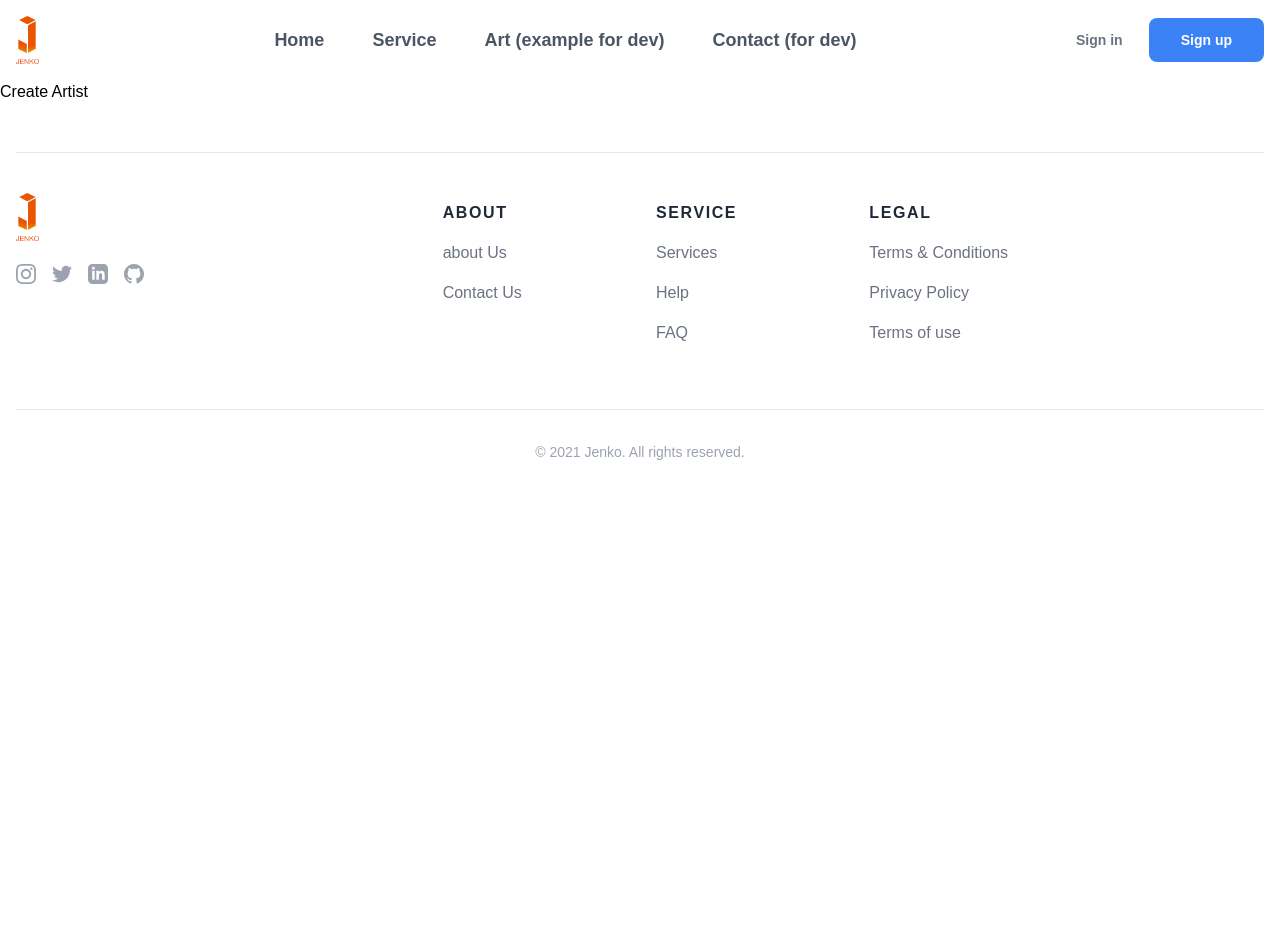
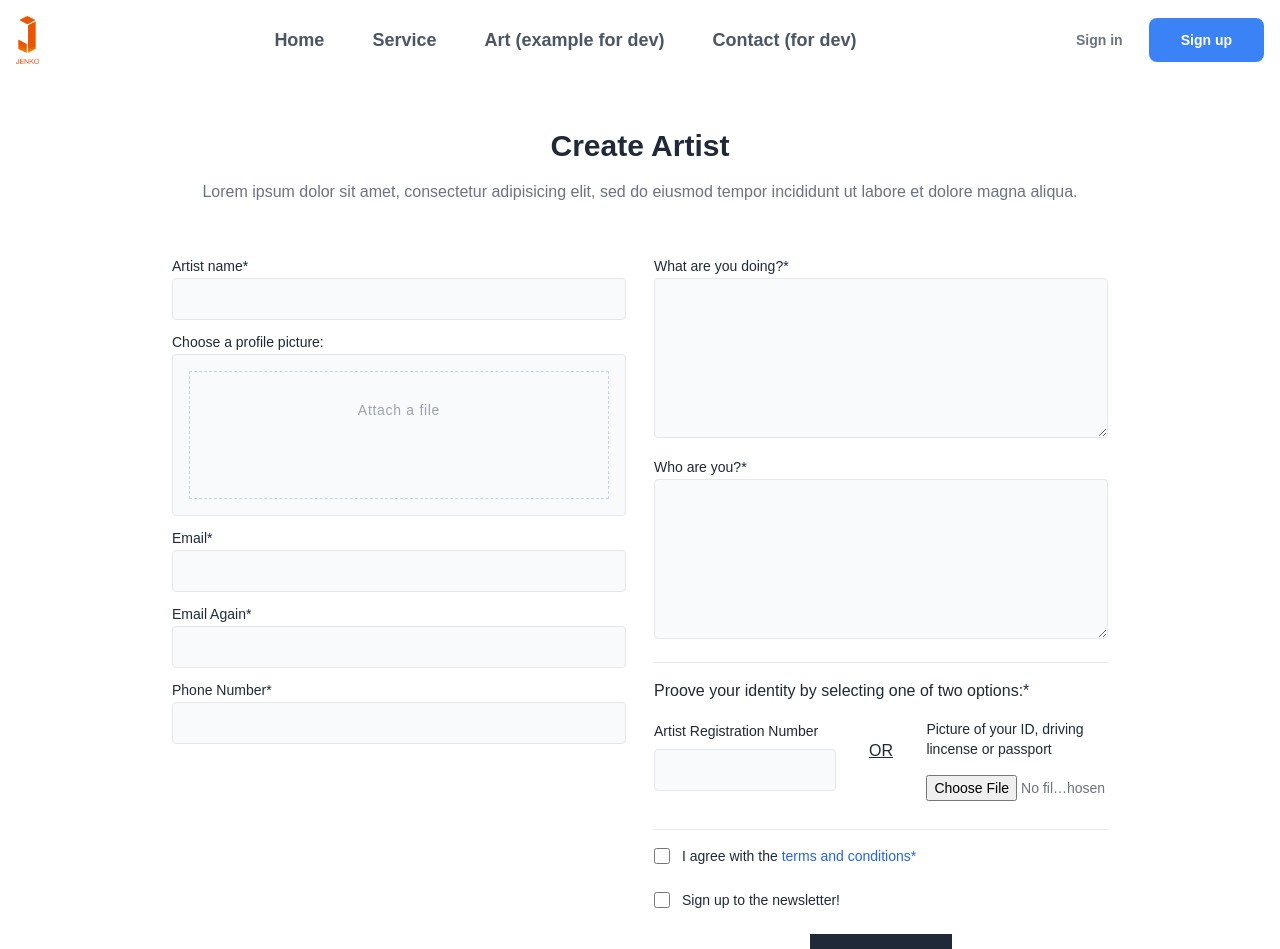
Before and after one commit to ivanZhuravlov/ntf-projj, a Vue app in the folder front/: page /new/artist in a window 1280 px wide. Shown: the top 949 px of the page. Before the commit the page ends 800 px from the top, so only its background shows below. Built offline with nearby package versions, Linux system fonts and the light colour scheme.

Commit message:
update create artists

```diff
--- a/front/src/views/CreateArtist.vue
+++ b/front/src/views/CreateArtist.vue
@@ -1,12 +1,127 @@
 <template>
-  <div class="create-artist">
+  <div id="create-artist">
     <Header />
-   <h1>Create Artist</h1>
+    <div class="bg-white py-6 sm:py-8 lg:py-12 flex items-center">
+      <div class="px-4 md:px-8  mx-auto">
+        <!-- text - start -->
+        <div class="mb-10 md:mb-16">
+          <h2 class="text-gray-800 text-2xl lg:text-3xl font-bold text-center mb-4 md:mb-6">Create Artist</h2>
+
+          <p class="max-w-proce text-gray-500 md:text-lg text-center mx-auto">
+            Lorem ipsum dolor sit amet, consectetur adipisicing elit, sed do eiusmod
+            tempor incididunt ut labore et dolore magna aliqua.
+          </p>
+        </div>
+        <!-- text - end -->
+
+        <!-- form - start -->
+        <form class="text-gray-800 sm:grid grid-cols-2 w-9/12 md:grid grid-cols-2 w-9/12 lg:grid grid-cols-2 w-9/12 gap-7 mx-auto ">
+
+          <div>
+
+          <div>
+            <label for="artist-name" class="inline-block text-sm sm:text-base mt-3">Artist name*</label>
+            <input required="true" name="artist-name" class="w-full bg-gray-50 border focus:ring ring-indigo-300 rounded outline-none transition duration-100 px-3 py-2" />
+          </div>
+
+            <!-- TODO : Preview the picture -->
+          <label class="inline-block text-sm sm:text-base mt-3">Choose a profile picture:</label>
+            <div class="w-full justify-start">
+              <div class="rounded border bg-gray-50">
+                <div class="m-4">
+                  <div class="flex items-center justify-center w-full">
+                    <label class="flex flex-col w-full h-32 border border-indigo-200 border-dashed hover:bg-gray-100 hover:border-gray-300">
+                      <div class="flex flex-col items-center justify-center pt-7">
+                        <p class="text-sm tracking-wider text-gray-400 group-hover:text-gray-600">Attach a file</p>
+                      </div>
+                      <input type="file" accept="image/png, image/jpeg" required="true" name="profile-picture" class="opacity-0" />
+                    </label>
+                  </div>
+                </div>
+              </div>
+            </div>
+
+          <div>
+            <label for="email" class="inline-block text-sm sm:text-base mt-3">Email*</label>
+            <input required="true" type="email" name="email" class="w-full bg-gray-50  border focus:ring ring-indigo-300 rounded outline-none transition duration-100 px-3 py-2" />
+          </div>
+
+          <div>
+            <label for="email-confirmation" class="inline-block text-sm sm:text-base mt-3">Email Again*</label>
+            <input required="true" type="email" name="email-confirmation" class="w-full bg-gray-50 border focus:ring ring-indigo-300 rounded outline-none transition duration-100 px-3 py-2" />
+          </div>
+
+          <div>
+            <label for="phone-number" class="inline-block text-sm sm:text-base mt-3">Phone Number*</label>
+            <input required="true" name="phone-number" class="w-full bg-gray-50 border focus:ring ring-indigo-300 rounded outline-none transition duration-100 px-3 py-2" />
+          </div>
+
+        </div>
+
+        <div>
+          <div>
+            <label for="research" class="inline-block text-sm sm:text-base mt-3">What are you doing?*</label>
+            <textarea required="true" name="research" maxlength="500" class="w-full h-40 bg-gray-50 border focus:ring ring-indigo-300 rounded outline-none transition duration-100 px-3 py-2"></textarea>
+          </div>
+
+          <div>
+            <label for="bio" class="inline-block  text-sm sm:text-base mt-3">Who are you?*</label>
+            <textarea required="true" maxlength="500" name="bio" class="w-full h-40 bg-gray-50 border focus:ring ring-indigo-300 rounded outline-none transition duration-100 px-3 py-2"></textarea>
+          </div>
+
+          <hr class="my-4">
+          <p class="max-w-screen-md md:text-lg my-4">Proove your identity by selecting one of two options:* </p>
+
+            <!-- TODO: Require one of two fields -->
+          <div class="md:grid grid-cols-3 lg:grid grid-cols-5 mb-5">
+            <div class="md:col-span-2 lg:col-span-2">
+              <label for="artist-registration-id" class="inline-block text-sm sm:text-base mb-2">Artist Registration Number</label>
+              <input name="artist-registration-id" class="w-full bg-gray-50 border focus:ring ring-indigo-300 rounded outline-none transition duration-100 px-3 py-2" />
+            </div>
+
+            <p class= "text-center underline md:text-lg my-5 uppercase"> or </p>
+
+            <div class="md:col-span-2 lg:col-span-2">
+              <label for="pic-id" class="inline-block text-sm sm:text-base mb-2"> Picture of your ID, driving lincense or passport</label>
+              <input type="file" accept="image/png, image/jpeg" name="pic-id" class="w-full text-gray-500 text-sm py-2" />
+            </div>
+          </div>
+
+        <hr class="my-4">
+
+        <div class="flex items-start mb-6">
+          <div class="flex items-center h-5">
+            <input id="terms" aria-describedby="terms" type="checkbox" class="bg-gray-50 border focus:ring focus:ring-blue-300 h-4 w-4 rounded" required="true">
+          </div>
+          <div class="text-sm ml-3">
+            <label for="terms" class="font-sm">I agree with the <a href="#" class="text-blue-600 hover:underline">terms and conditions*</a></label>
+          </div>
+        </div>
+
+        <div class="flex items-start mb-6">
+          <div class="flex items-center h-5">
+            <input id="terms" aria-describedby="terms" type="checkbox" class="bg-gray-50 border focus:ring focus:ring-blue-300 h-4 w-4 rounded">
+          </div>
+          <div class="text-sm ml-3">
+            <label for="newsletter" class="font-sm">Sign up to the newsletter!</label>
+          </div>
+        </div>
+
+        <button class="block mx-auto bg-gray-800 hover:bg-gray-700 active:bg-gray-600 focus-visible:ring ring-gray-300 focus:ring-2 text-white text-sm md:text-base font-semibold text-center uppercase outline-none transition duration-100 px-10 py-3" type="submit">
+            s t a r t
+        </button>
+
+      </div>
+    </form>
+        <!-- form - end -->
+        </div>
+      </div>
     <Footer />
-  </div>
-</template>
+    </div>
+  </template>
 
 <script>
+
 // @ is an alias to /src
 import Header from '@/components/Header.vue'
 import Footer from '@/components/Footer.vue'
```
